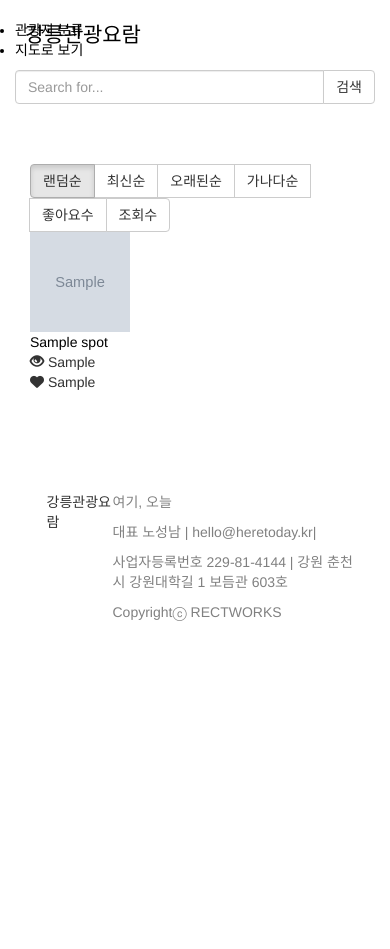
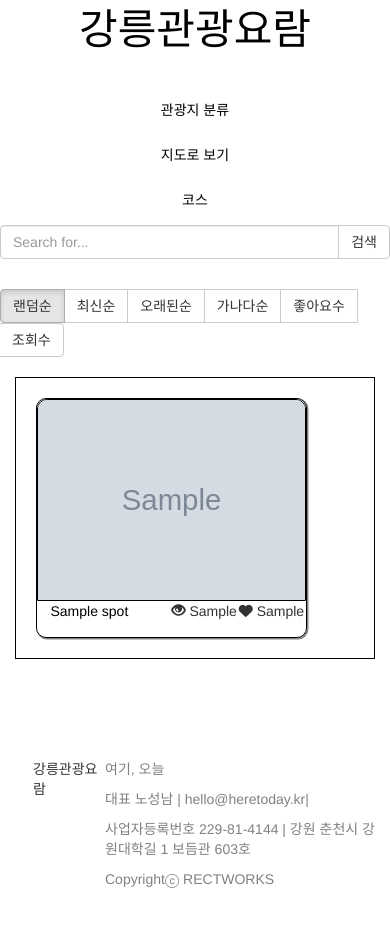
Before and after one commit to BG1346/-, a CodeIgniter app: page /database/index.php/index/search in a window 390 px wide. Before the commit the page ends 621 px from the top, so only its background shows below. Run offline with CodeIgniter, Linux system fonts and the light colour scheme; tables that the repository leaves empty or names only in its code hold one stand-in row (values such as "Sample post"); grey boxes marked "Sample" are stand-in pictures; some libraries are stand-ins or nearby versions; some web fonts are replaced.

Commit message:
add moblie design through boostrap

```diff
--- a/application/controllers/index.php
+++ b/application/controllers/index.php
@@ -10,7 +10,9 @@ class Index extends CI_Controller {
 		$this->load->model('Spot_m');
 	}
 	public function index(){
-		$this->load->view('navbar_v');
+		// $this->load->view('navbar_v');
+		// $this->load->view('categorize_page');
+		// $this->categorize_page();
 		$this->load->view('mainJumbo_v');
 		// $this->categorization();
 		// $this->map();
@@ -105,7 +107,9 @@ class Index extends CI_Controller {
            $this->{"{$method}"}();
        }
 
-    //    푸터 include
-       $this->load->view('footer_v');
+	//    푸터 include
+		if($method != 'index'){
+		$this->load->view('footer_v');
+		}
    }
 }
--- a/application/views/categorization_v.php
+++ b/application/views/categorization_v.php
@@ -1,14 +1,24 @@
-<ul>
-<p id="t1"></p>
-<p id="t2"></p>
+<div class="container">
+<p id="scroll1" ></p>
+<p id="scroll2" ></p>
+<p id="scroll3" ></p>
+<p id="scroll4" ></p>
+<div id="categorization_category_list_wrapper">
+	<div></div>
+	<div>
+		<ul class="nav nav-justified dropdown" id="categorization_category_list"></ul>
+	</div>
+	<div></div>
+</div>
+<div id="categorization_subcategory_list_wrapper">
+	<div></div>
+	<div>
+		<ul class="nav nav-justified" id="categorization_subcategory_list"></ul>
+	</div>
+	<div></div>
+</div>
 <br>
-	<div id="categorization_category_list">
-	</div>
-</ul>
-<ul>
-	<div id="categorization_subcategory_list"></div>
-</ul>
-<br>
+<div class="row">
 	<div class="btn-group" role="group" aria-label="aa2" id="categorization_nav">
 		<button type="button" class="btn btn-default categorization_iter" value="random" onclick="sort_category($(this)[0].value)">랜덤순</button>
 		<button type="button" class="btn btn-default categorization_iter" value="latest_date" onclick="sort_category($(this)[0].value)">최신순</button>
@@ -17,10 +27,11 @@
 		<button type="button" class="btn btn-default categorization_iter" value="DESC_like" onclick="sort_category($(this)[0].value)">좋아요수</button>
 		<button type="button" class="btn btn-default categorization_iter" value="DESC_hits" onclick="sort_category($(this)[0].value)">조회수</button>
 	</div>
+</div>
 <br>
 <div id="categorization_spot_list"></div>
 <div id="categorization_spot_more"></div>
-
+</div>
 <script>
 	console.log(window.innerWidth);
 function sort_category(opt){
@@ -55,17 +66,17 @@ $(function(){
 	for(var i=0 ; i<cur_iter ; i++){
 		$("#categorization_spot_list").append(
 			'<div class="categorization_spot_iter">'+
-			'<div id="card_item1">'+
-			'	<a href="/index/spot_view?id='+categorization_spot[i].id+'">'+
-			'	<img id="card_item1_img" src="/image/'+categorization_spot[i].imagepath+'"></a>'+
-			'</div>'+
-			'<div id="card_item2">'+
-			'	<a href="/index/spot_view?id='+categorization_spot[i].id+'">'+categorization_spot[i].title+'</a>'+
-			'</div>'+
-			'<div id="card_item3"><span class="glyphicon glyphicon-eye-open" aria-hidden="true"></span>&nbsp;'+categorization_spot[i].hits+'</div>'+
-			'<div id="card_item4">'+
-			'	<i id="heart" class="fas fa-heart"></i>&nbsp;'+categorization_spot[i].like+
-			'</div>'+
+			'	<div id="card_item1">'+
+			'		<a href="/index/spot_view?id='+categorization_spot[i].id+'">'+
+			'		<img id="card_item1_img" src="/image/'+categorization_spot[i].imagepath+'"></a>'+
+			'	</div>'+
+			'	<div id="card_item2">'+
+			'		<a href="/index/spot_view?id='+categorization_spot[i].id+'">'+categorization_spot[i].title+'</a>'+
+			'	</div>'+
+			'	<div id="card_item3"><span class="glyphicon glyphicon-eye-open" aria-hidden="true"></span>&nbsp;'+categorization_spot[i].hits+'</div>'+
+			'	<div id="card_item4">'+
+			'		<i id="heart" class="fas fa-heart"></i>&nbsp;'+categorization_spot[i].like+
+			'	</div>'+
 			'</div>'
 		);
 	}
@@ -114,9 +125,14 @@ $(function(){
 		var categorization_subcategory  = <?php echo json_encode($subcategory_list); ?>;
 
 		// 카테고리 뷰에 추가하기
+		$("#categorization_category_list").append('<li class="categorization_category_iter"><a href="/index/categorize_page">all</a></li>');
 		for(var i = 0 ; i<categorization_category.length ; i++){
 			$("#categorization_category_list").append('<li class="categorization_category_iter"><a href="/index/categorize_page?category='+categorization_category[i].category+'">'+categorization_category[i].category+"</a></li>");
 		}
+
+		// for(var i = 0 ; i<categorization_category.length ; i++){
+		// 	$("#categorization_category_list2").append('<li class="categorization_category_iter"><a href="/index/categorize_page?category='+categorization_category[i].category+'">'+categorization_category[i].category+"</a></li>");
+		// }
 
 
 		// 서브카테고리 뷰에 추가하기
@@ -126,5 +142,24 @@ $(function(){
 				}
 		<?php } ?>
 	<?php } ?>
+
+		// $(window).scroll(function(){
+        //     let $window = $(this);
+		// 	$("#scroll1").text(window);
+        //     let scrollTop = $window.scrollTop();
+		// 	$("#scroll2").text(scrollTop);
+		// 	console.log(scrollTop);
+        //     let windowHeight = $window.height();
+		// 	$("#scroll3").text(windowHeight);
+        //     let documentHeight = $(document).height();
+		// 	$("#scroll4").text(documentHeight);
+
+        //     // console.log("documentHeight:" + documentHeight + " | scrollTop:" + scrollTop + " | windowHeight: " + windowHeight );
+
+        //     // // scrollbar의 thumb가 바닥 전 30px까지 도달 하면 리스트를 가져온다.
+        //     // if( scrollTop + windowHeight + 30 > documentHeight ){
+        //     //     fetchList();
+        //     // }
+        // })
 	});
 </script>
--- a/application/views/footer_v.php
+++ b/application/views/footer_v.php
@@ -1,4 +1,3 @@
-    </div>
 <div class="container">
     <div id="wrapper">
         <div id="space"></div>
--- a/application/views/header_v.php
+++ b/application/views/header_v.php
@@ -327,4 +339,3 @@
 
 </head>
 <body>
-<div class="container">
--- a/application/views/header_v_m.php
+++ b/application/views/header_v_m.php
@@ -5,12 +5,26 @@
         padding : 0px;
         margin : 0px;
     }
-    img {
-        width : 100px;
-        height : 100px;
+    .container{
+        margin : 0px;
+        width : 100%;
+    }
+    ul{
+        text-align : center;
+    }
+    li {
+        list-style-type : none;
+        display : inline-block;
+        margin : 0 30px 0 30px;
     }
     .categorization_spot_iter{
-        display : inline-block;
+        height : 240px;
+        display : grid;
+        grid-template-columns: 25% 25% 25% 25%;
+        margin : 20px;
+        box-shadow : 1px 1px 0.5px 0.5px rgba(134, 134, 134, 35);
+        border-radius : 10px;
+        border : 1px solid black;
     }
     a {
         text-decoration : none;
@@ -20,23 +34,77 @@
         text-decoration : none;
         color : black;
     }
-    .tet1{
+    #mark{
+        text-align : right;
+        display : center;
+        font-family : SangSangFlowerRoad;
+        font-size : 3em;
+
+    }
+    #mark_wrapper{
         text-align : center;
-        margin-bottom  : 50px;
-    }
-    #mark{
-        font-family : SangSangFlowerRoad;
-        margin-left : 10px;
-        position : absolute;
-        font-size : 1.5em;
+        padding-bottom : 30px;
     }
     li {
-
+        list-style-type : none;
     }
+    #categorization_spot_list{
+        float : left;
+        border : 1px solid black;
+        width : 100%;
+    }
+    .categorization_spot_iter {
+        display : grid;
+        grid-template-columns: 50% 25% 25%;
+        float : left;
+        grid-template-rows: 85% 15%;
+    }
+        #card_item1{
+            width : 100%;
+            grid-column: 1 / 5;
+        }
+        #card_item2{
+            padding : 0 0 0 10%;
+            vertical-align: middle;
+        }
+        #card_item1_img{
+            width : 100%;
+            height : 100%;
+            border-radius : 10px 10px 0 0;
+            border : 1px solid black;
+        }
+    .categorization_spot_iter_end {
+        float : left;
+        display : grid;
+        grid-template-columns: 50% 25% 25%;
+    }
+    #categorization_spot_iter_end {
+        float : left;
+        /* display : grid; */
+    }
+    .main_jb{
+        height : 100%;
+    }
+        #main_jb_wrapper{
+            position : relative;
+            top : 50%;
+            transform: translate( 0 , -50%);
+        }
+        .main_jb_text {
+            text-align : center;
+            padding-bottom : 10%;
+        }
+        .main_jb_text #title{
+            font-family : SangSangFlowerRoad;
+            font-size : 3em;
+        }
+        #main_jb_ul {
+            /* position: relative; */
+            /* text-align : center; */
+        }
 }
 
 </style>
 
 </head>
 <body>
-<div class="container">
--- a/application/views/navbar_v.php
+++ b/application/views/navbar_v.php
@@ -15,19 +15,19 @@
 	}
 </script>
 
-<div class="category">
-<br>
-	<div class="row">
-		<div></div><div></div>
-		<div>
+
+	<div id="nav_row">
+		<!-- <div></div><div></div> -->
+		<div id="mark_wrapper">
 			<a id="mark" href="/">
 				강릉관광요람
 			</a>
 		</div>
 		<div>
-			<ul id="nav_ul">
-				<a href="/index/categorize_page"><li>관광지 분류</li></a>
-				<a href="/index/map_page"><li>지도로 보기</li></a>
+			<ul class="nav nav-justified">
+				<li><a href="/index/categorize_page">관광지 분류</a></li>
+				<li><a href="/index/map_page">지도로 보기</a></li>
+				<li><a href="/index/categorize_page">코스</a></li>
 			</ul>
 		</div>
 		<div>
@@ -39,4 +39,3 @@
 			</div>
 		</div>
 	</div>
-</div>
```
Also changed, not shown: other parts of application/views/header_v.php (+42 -30 lines), application/views/mainJumbo_v.php (+11 -2 lines), application/views/map_v.php (+13 -15 lines), readme.md. Lines whose indentation alone changed are shown as unchanged.
